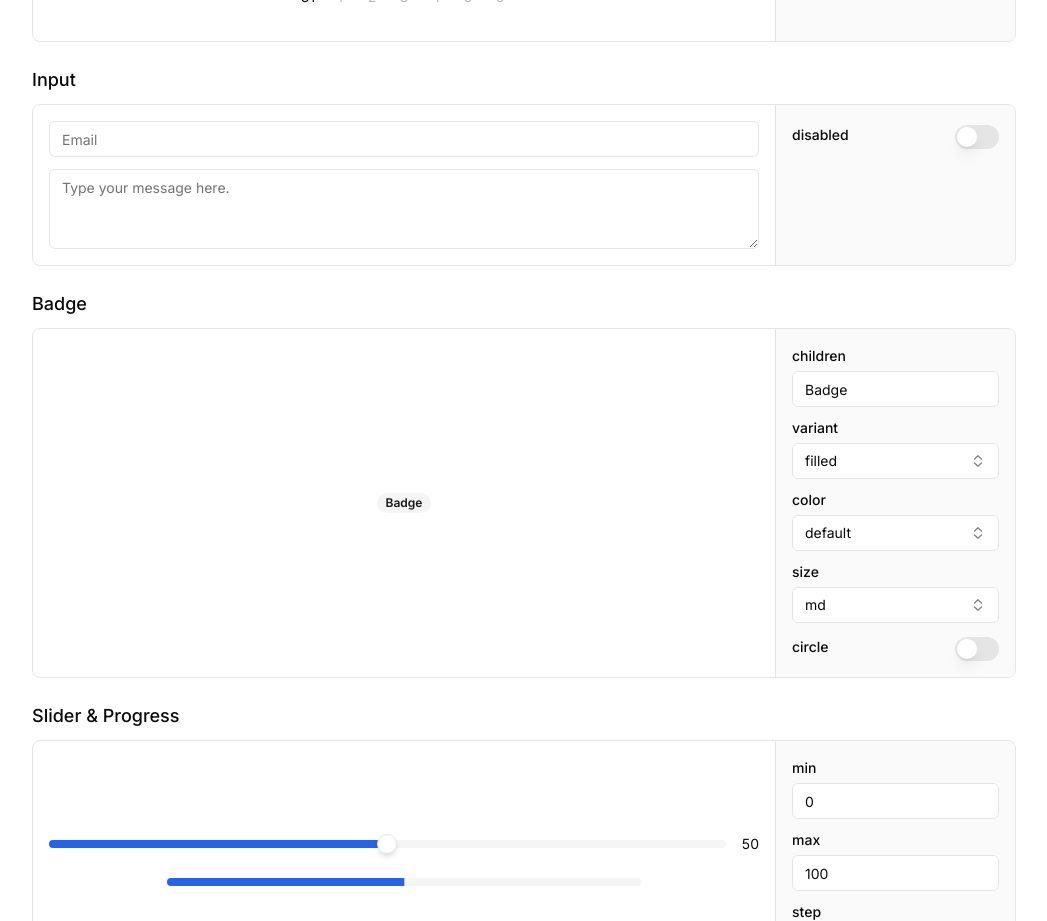
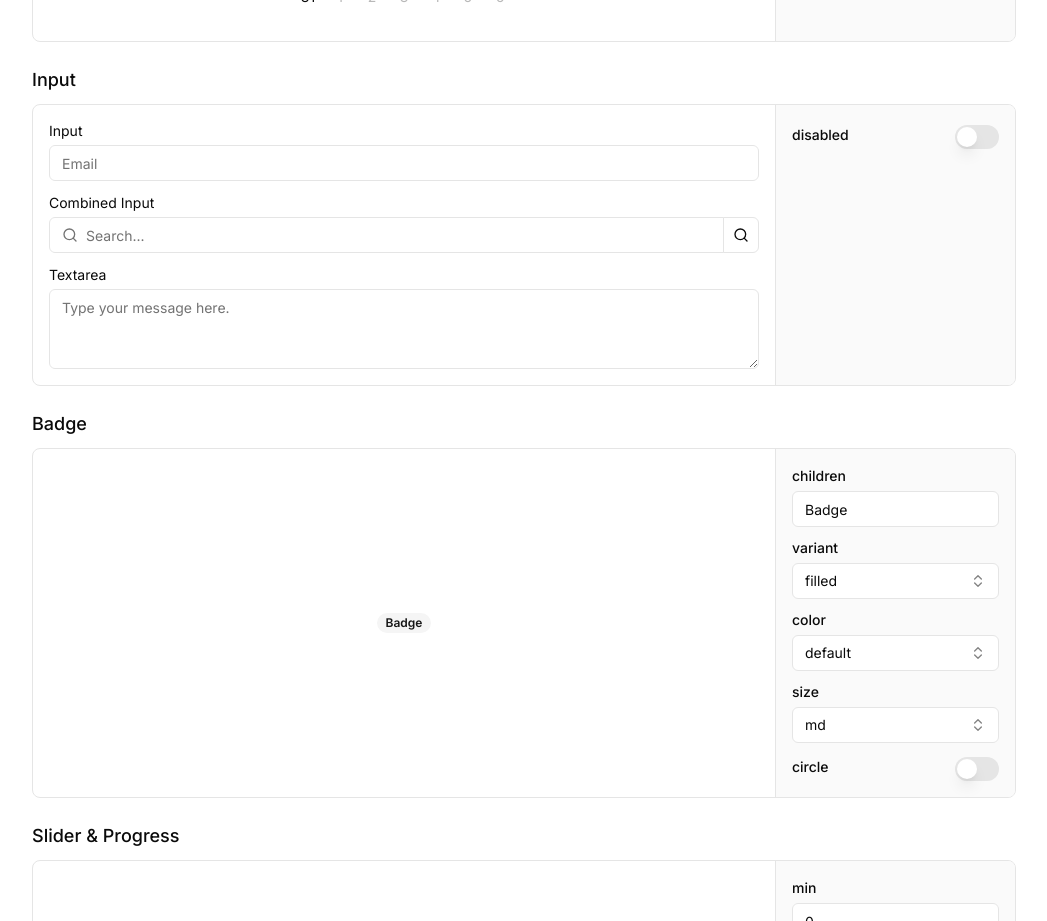
Before and after one commit to hawa130/next-template, a Next.js app: page /component-preview in a window 1280 px wide. Shown: the part 2080-3001 px from the top of the page, without its empty margins (116-1163 px from the left). Built offline with nearby package versions, Linux system fonts and the light colour scheme.

Commit message:
feat: support input group

```diff
--- a/app/component-preview/_previews/input-preview.tsx
+++ b/app/component-preview/_previews/input-preview.tsx
@@ -5,8 +5,11 @@ import {
   ComponentPreviewHeader,
   ComponentPreviewTitle,
 } from '../_components/component-preview-card'
-import { Input } from '@/components/ui/input'
+import { Input, inputWrapperVariants } from '@/components/ui/input'
 import { Textarea } from '@/components/ui/textarea'
+import { Button } from '@/components/ui/button'
+import { cn } from '@/lib/utils'
+import { Search } from 'lucide-react'
 
 type PropsForm = { disabled: boolean }
 
@@ -35,8 +38,24 @@ export const InputPreview = () => {
       </ComponentPreviewHeader>
       <ComponentPreviewCard form={form}>
         <div className="w-full flex flex-col items-center gap-3">
-          <Input type="email" placeholder="Email" {...props} />
-          <Textarea placeholder="Type your message here." {...props} />
+          <section className="w-full">
+            <div className="w-full text-sm mb-1">Input</div>
+            <Input type="email" placeholder="Email" {...props} />
+          </section>
+          <section className="w-full">
+            <div className="w-full text-sm mb-1">Combined Input</div>
+            <div className="w-full flex join">
+              <label className={cn(inputWrapperVariants(), 'flex-grow')}>
+                <Search className="h-4 w-4 mr-2 text-muted-fg" />
+                <input placeholder="Search..." {...props} />
+              </label>
+              <Button className="flex-shrink-0" size="icon-md" icon={<Search className="h-4 w-4" />} />
+            </div>
+          </section>
+          <section className="w-full">
+            <div className="w-full text-sm mb-1">Textarea</div>
+            <Textarea placeholder="Type your message here." {...props} />
+          </section>
         </div>
       </ComponentPreviewCard>
     </section>
--- a/components/ui/input.tsx
+++ b/components/ui/input.tsx
@@ -4,7 +4,7 @@ import { cn } from '@/lib/utils'
 import { cva } from 'class-variance-authority'
 
 export const inputWrapperVariants = cva(
-  'flex h-9 w-full rounded-md border border-input bg-button text-sm ring-offset-background focus-within:outline-none focus-within:ring-2 focus-within:ring-ring/60 focus-within:ring-offset-0 disabled:cursor-not-allowed disabled:opacity-50 transition-colors hover:border-ring [&:not(:focus-within)]:hover:bg-accent'
+  'flex items-center h-9 w-full rounded-md border border-input bg-button px-3 text-sm ring-offset-background focus-within:outline-none focus-within:ring-2 focus-within:ring-ring/60 focus-within:ring-offset-0 [&:has(:disabled)]:cursor-not-allowed [&:has(:disabled)>input]:cursor-not-allowed [&:has(:disabled)]:opacity-50 transition-colors hover:border-ring [&:not(:focus-within)]:hover:bg-accent [&>input]:flex-grow [&>input]:bg-transparent [&>input]:h-full focus-visible:[&>input]:outline-none placeholder:[&>input]:text-muted-fg file:[&>input]:border-0 file:[&>input]:bg-transparent file:[&>input]:text-sm file:[&>input]:font-medium'
 )
 
 export const inputVariants = cva(
--- a/styles/join.scss
+++ b/styles/join.scss
@@ -1,4 +1,4 @@
-@layer component {
+@layer components {
   .join > :first-child:not(:last-child) {
     @apply rounded-r-none;
   }
@@ -27,7 +27,11 @@
     @apply -mt-px;
   }
 
-  .join > *:focus {
-    @apply relative;
+  .join > *:focus, .join > *:focus-within {
+    @apply relative z-[2];
+  }
+
+  .join > *:hover {
+    @apply relative z-[1];
   }
 }
```
